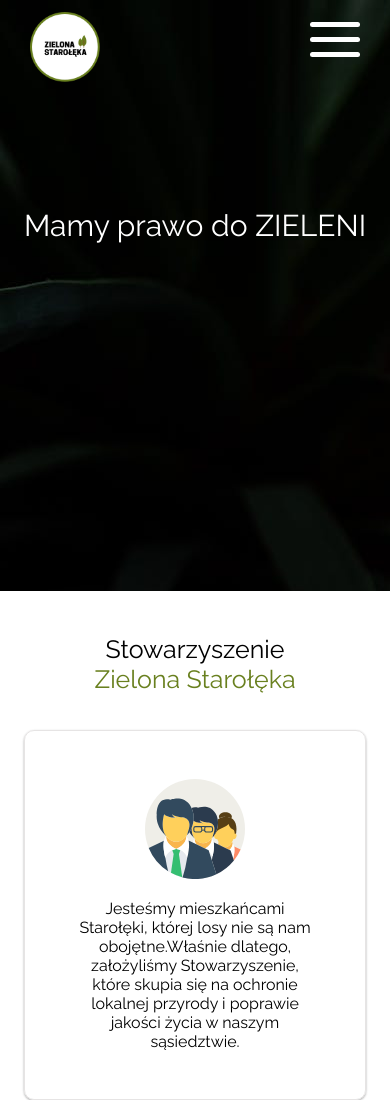
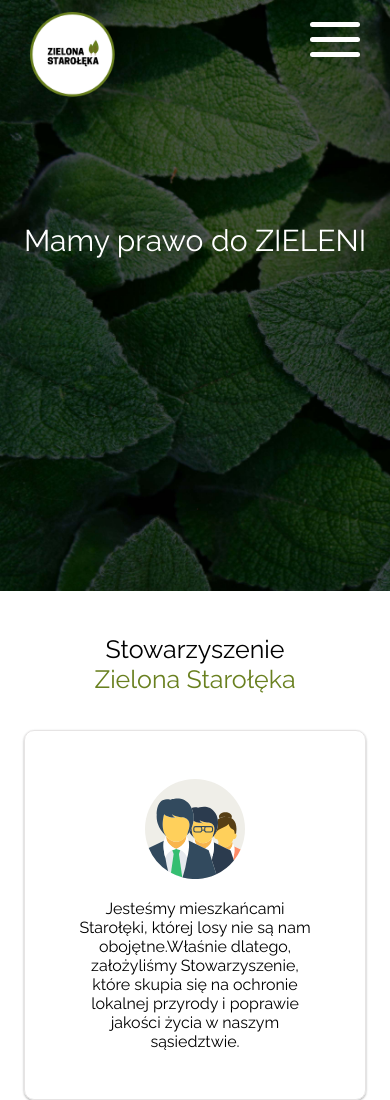
Before and after one commit to Moniaesz/ngo-website, a website: page src/index.html in a window 390 px wide. Shown: the top 1100 px of the page. Drawn offline with Linux system fonts and the light colour scheme.

Commit message:
minor style changes: img on main page, logo size

```diff
--- a/src/sass/style.scss
+++ b/src/sass/style.scss
@@ -54,7 +54,9 @@
   text-align: center;
 }
 #landing-page {
-  background-image: url("../assets/green/dark-green.jpg");
+  background-image: url("../assets/green/leaves-bg-2.jpg");
+  background-repeat: np-repeat;
+  background-size: cover;
   height: 100vh;
 }
 @supports (display: grid) {
@@ -68,7 +70,7 @@
     grid-template-rows: 1fr auto;
     img {
       grid-column: 2 / 3;
-      height: 130px;
+      height: 140px;
       border-radius: 5%;
     }
   }
@@ -81,7 +83,7 @@
   header {
     padding-top: 3rem;
     img {
-      height: 130px;
+      height: 140px;
     }
   }
   nav {
@@ -465,11 +467,8 @@
       color: $grassGreen;
     }
   }
-  p {
-    margin-top: 0.3rem;
-    &:last-child {
-      margin-top: 0;
-    }
+  p:nth-child(3) {
+    margin-top: 0;
   }
 }
 #small-footer {
@@ -625,7 +624,7 @@
   }
   header {
     img {
-      height: 70px;
+      height: 85px;
     }
   }
   h2 {
```
Also changed, not shown: src/assets/green/dark-green.jpg (deleted), src/assets/green/leaves-bg-2.jpg (added), src/assets/green/leaves-bg.jpg (added), src/assets/green/mobile-bg.jpg (deleted), src/css/style.css.
